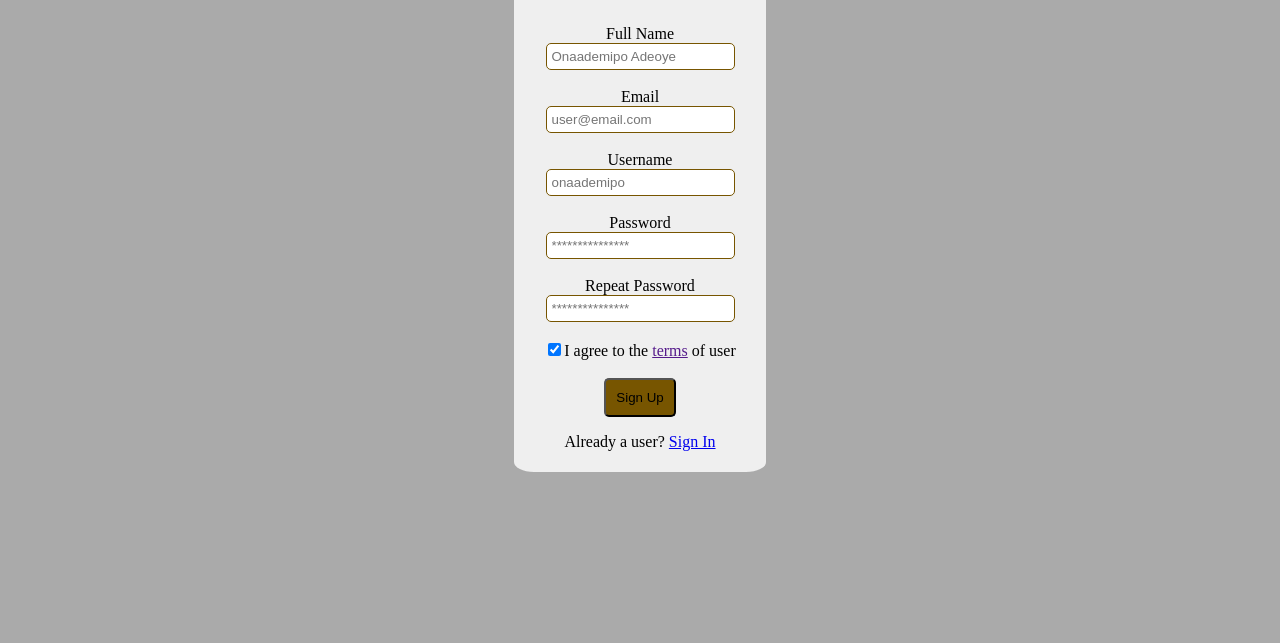
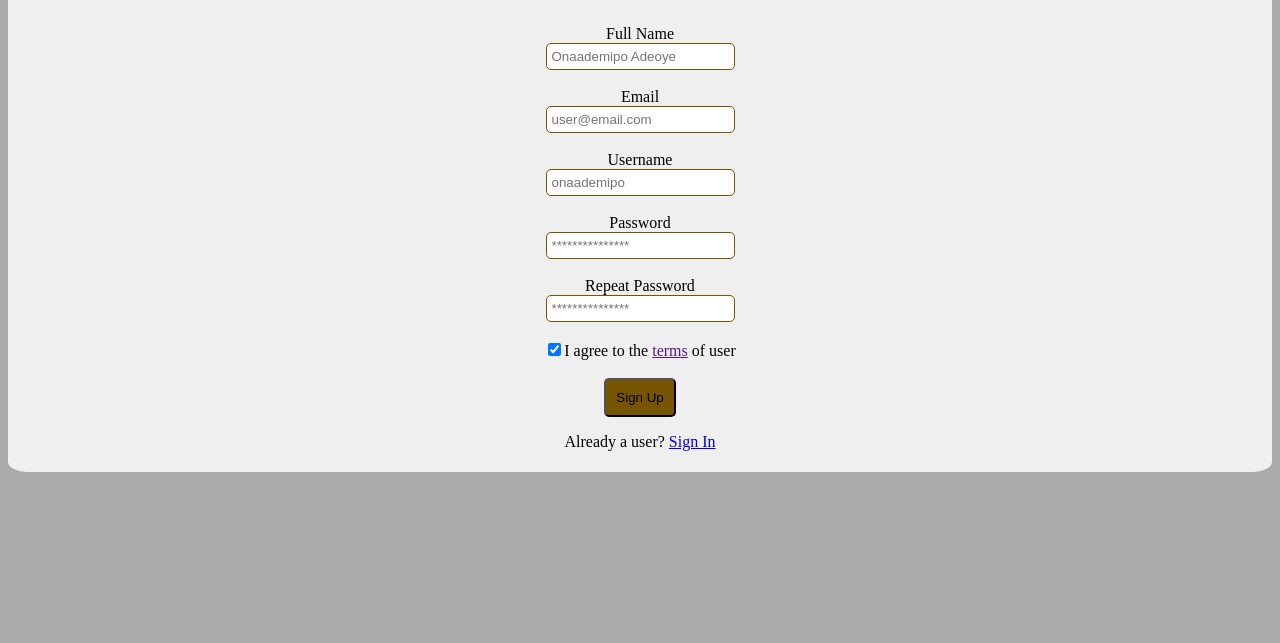
Before and after one commit to onaademipo/onaademipo.github.io, a plain HTML site: page signup.html in a window 1280 px wide. Shown: the part 157-800 px from the top of the page. Drawn offline with Linux system fonts and the light colour scheme.

Commit message:
Update to signup.html

```diff
--- a/styles.css
+++ b/styles.css
@@ -43,7 +43,7 @@ form {
 .outmost-container{
                    box-sizing:border-box;
                    background-color:#aaa;
-                   margin:5px 40% 5px 40%;
+                   margin:5px auto;
                   }
 
 .imgcontainer {
```
